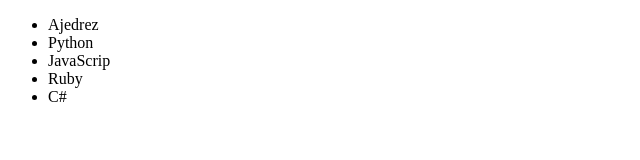
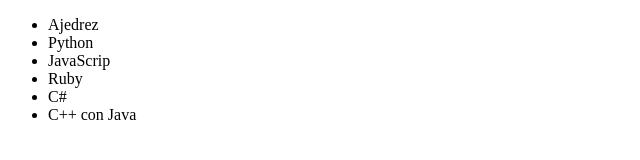
Before and after one commit to JorgeGtt/cursosPruebas, a plain HTML site: page index.html in a window 1280 px wide. Shown: the full height of the page, 0-640 px from the left. Drawn offline with Linux system fonts and the light colour scheme.

Commit message:
se agrego un nuevo comobo de lenguaje

```diff
--- a/index.html
+++ b/index.html
@@ -11,6 +11,7 @@
 			<li>JavaScrip</li>
 			<li>Ruby</li>
 			<li>C#</li>
+						<li>C++ con Java</li>
 		</ul>
 	</body>
 </html>
```
